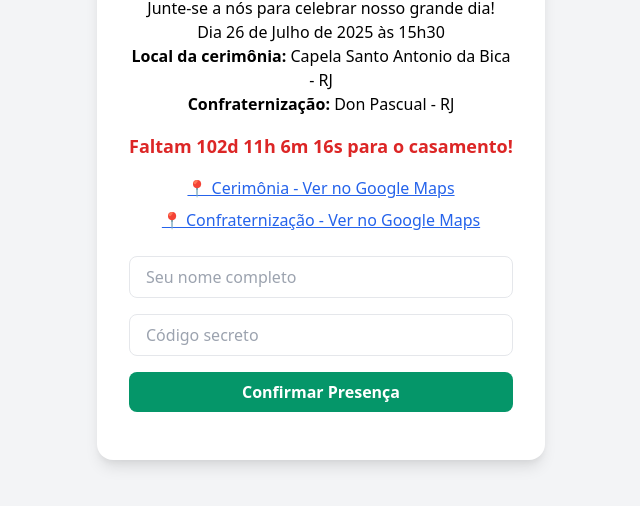
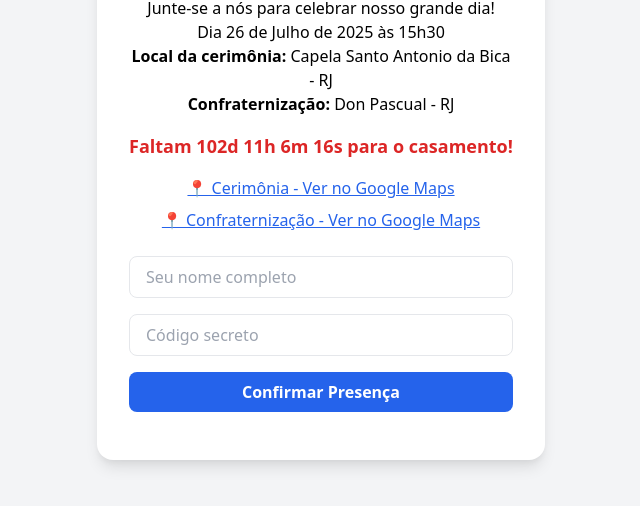
Before and after one commit to 3ins4m/confirmacaoCasamento, a plain HTML site: page index.html in a window 1280 px wide. Shown: the part 212-718 px from the top of the page, without its empty margins (319-959 px from the left). Drawn offline with nearby package versions, Linux system fonts and the light colour scheme.

Commit message:
Add files via upload

```diff
--- a/index.html
+++ b/index.html
@@ -26,7 +26,7 @@
     <form id="rsvp-form" class="space-y-4">
       <input type="text" id="nome" class="w-full px-4 py-2 border rounded-lg" placeholder="Seu nome completo" required>
       <input type="text" id="codigo" class="w-full px-4 py-2 border rounded-lg" placeholder="Código secreto" required>
-      <button type="submit" class="w-full bg-green-600 hover:bg-green-700 text-white font-semibold py-2 px-4 rounded-lg">Confirmar Presença</button>
+      <button type="submit" class="w-full bg-blue-600 hover:bg-blue-700 text-white font-semibold py-2 px-4 rounded-lg">Confirmar Presença</button>
     </form>
 
     <div id="mensagem" class="text-center mt-4 font-medium"></div>
```
